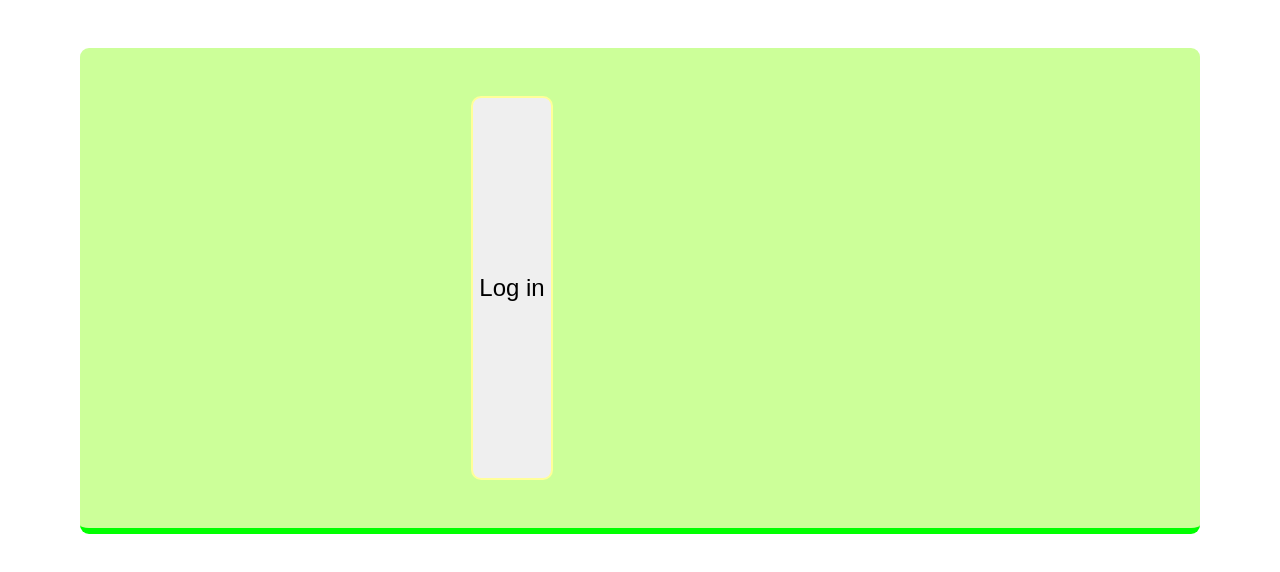
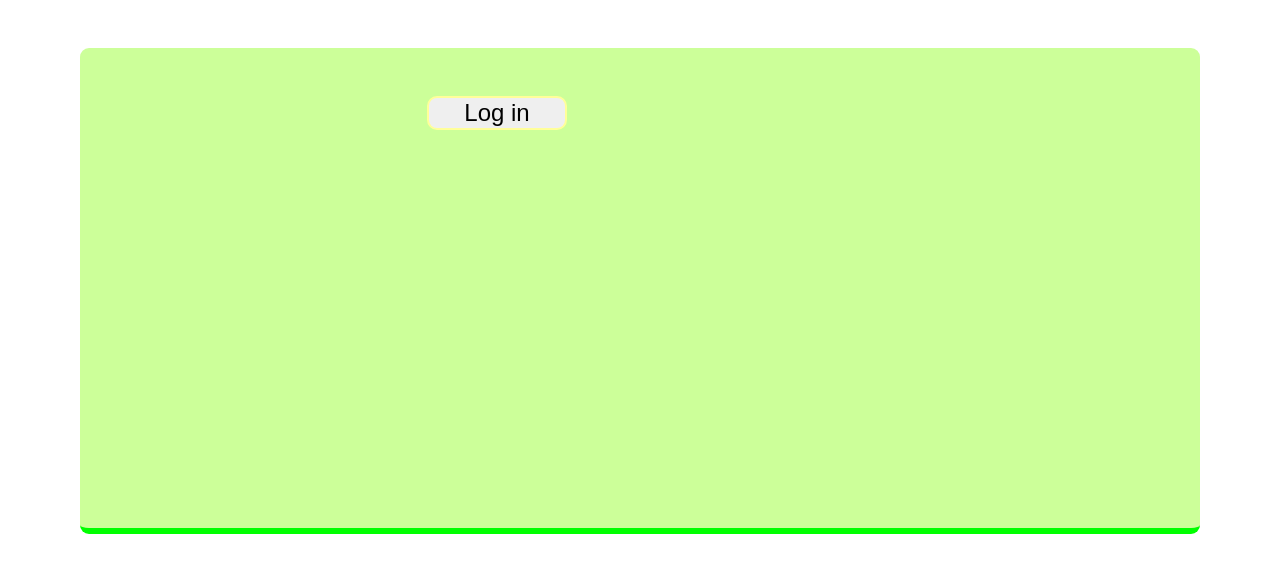
Before and after one commit to 88-99/memo_app_react, a React (Create React App) app: page / in a window 1280 px wide. Shown: the top 572 px of the page. Built offline with nearby package versions, Linux system fonts and the light colour scheme.

Commit message:
ログインボタンにスタイルを指定

```diff
--- a/src/App.css
+++ b/src/App.css
@@ -109,3 +109,9 @@ button {
   border: 2px solid #ffff99;
   cursor: pointer;
 }
+
+.isLoggedIn_button {
+  height: 34px;
+  width: 140px;
+  margin-right: 30px;
+}
--- a/src/App.js
+++ b/src/App.js
@@ -51,7 +51,10 @@ export const App = () => {
   return (
     <IsLoggedInContext.Provider value={isLoggedIn}>
       <div className="container">
-        <button onClick={() => handelToggleLoggedIn()}>
+        <button
+          className="isLoggedIn_button"
+          onClick={() => handelToggleLoggedIn()}
+        >
           {isLoggedIn ? "Log out" : "Log in"}
         </button>
         <MemoList
```
